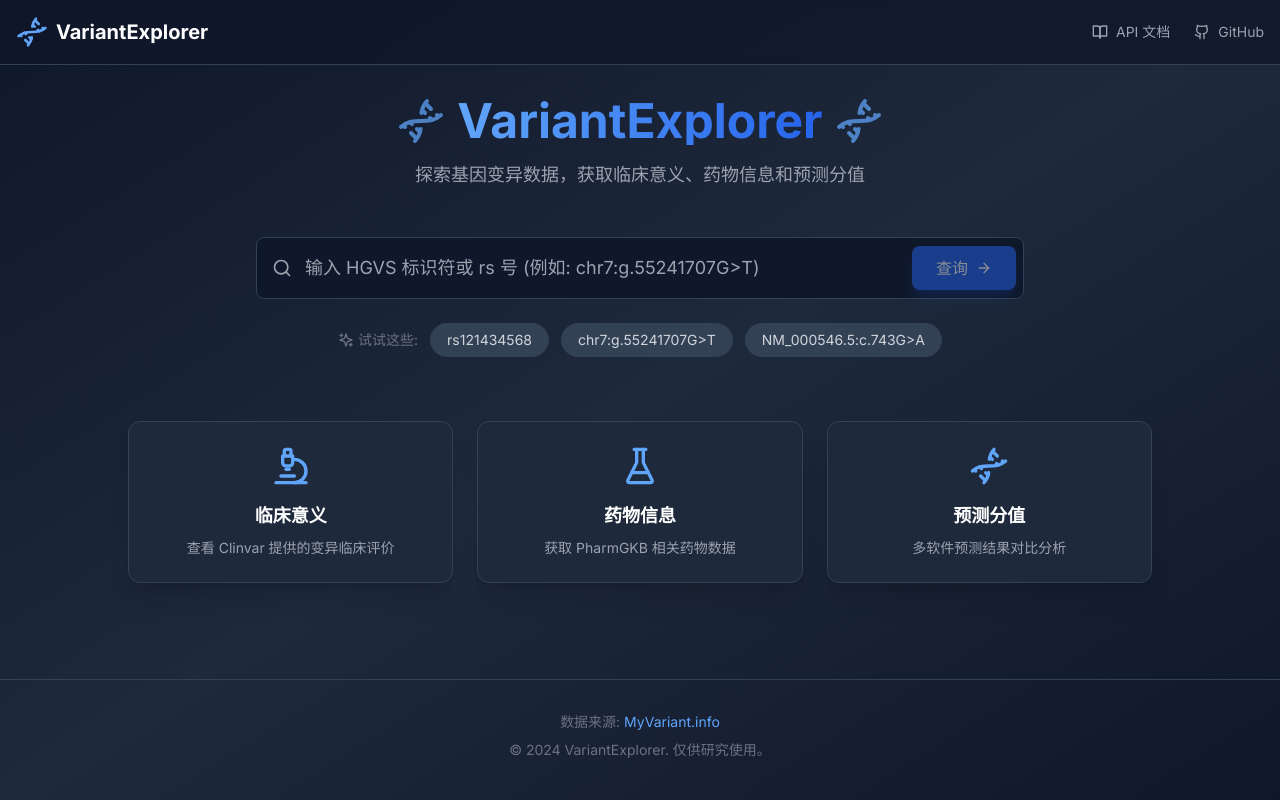
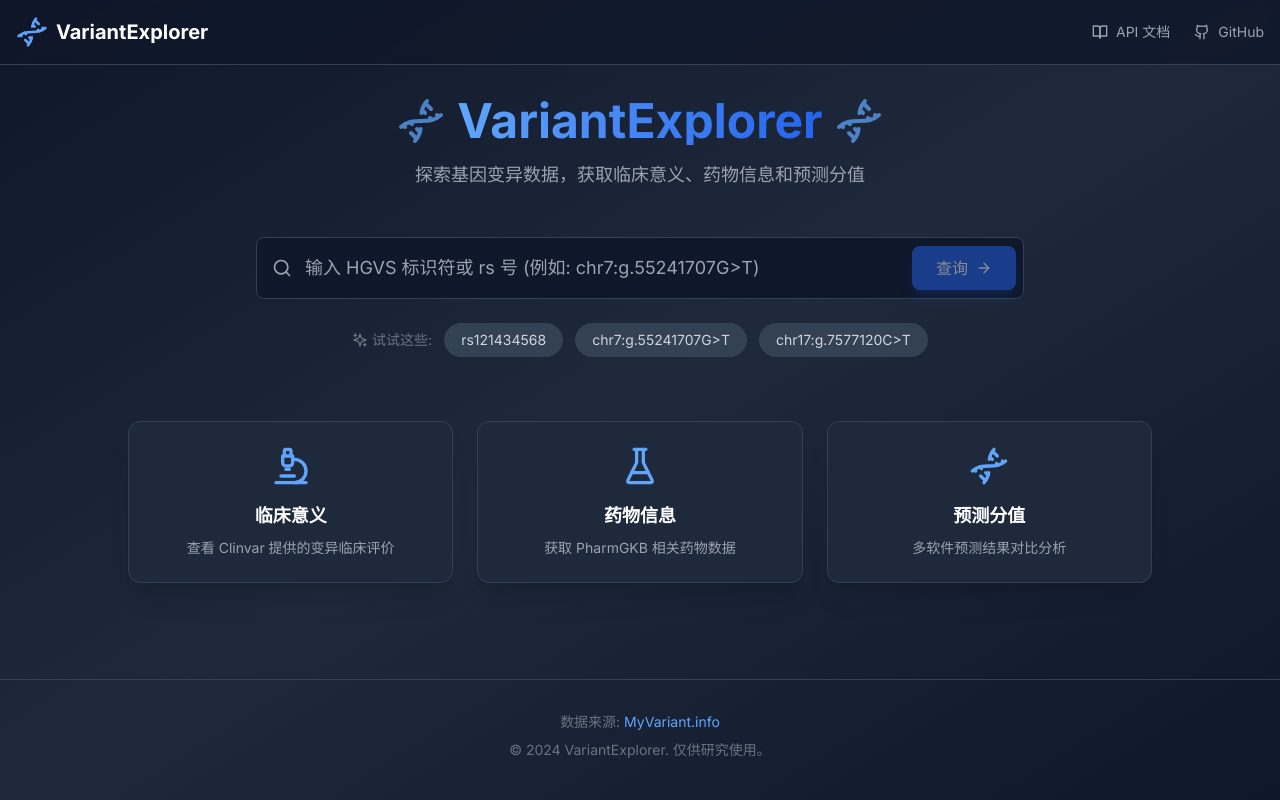
Before and after one commit to Power-Wong/Variants-explorer, a React (Vite) app: page / in a window 1280 px wide. Built offline with nearby package versions, Linux system fonts and the light colour scheme.

Commit message:
修复: 更新示例变异ID为有效的变异

```diff
--- a/src/components/SearchBar.jsx
+++ b/src/components/SearchBar.jsx
@@ -7,7 +7,7 @@
   const examples = [
     { label: 'rs121434568', value: 'rs121434568' },
     { label: 'chr7:g.55241707G>T', value: 'chr7:g.55241707G>T' },
-    { label: 'NM_000546.5:c.743G>A', value: 'NM_000546.5:c.743G>A' },
+    { label: 'chr17:g.7577120C>T', value: 'chr17:g.7577120C>T' },
   ]
 
   const handleSubmit = (e) => {
```
